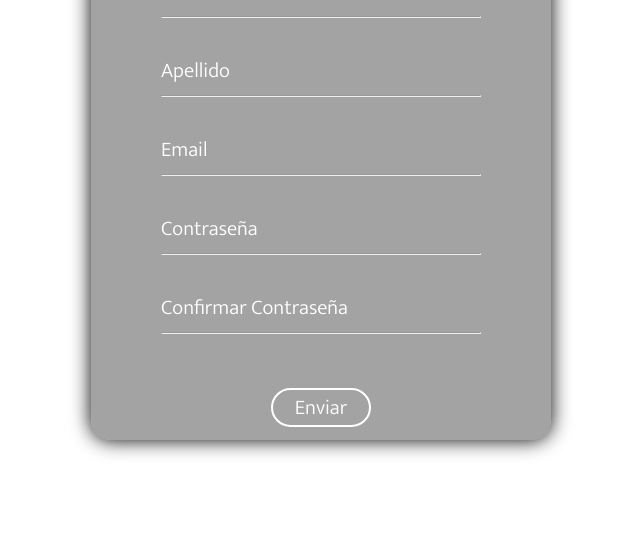
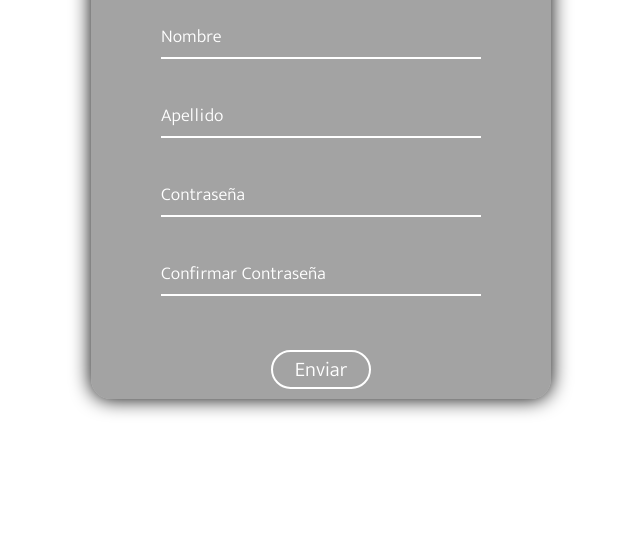
Before and after one commit to sastree/loginLuna, a plain HTML site: page index.html in a window 1280 px wide. Shown: the part 240-800 px from the top of the page, without its empty margins (319-959 px from the left). Drawn offline with Linux system fonts and the light colour scheme.

Commit message:
Update index.html

```diff
--- a/index.html
+++ b/index.html
@@ -34,7 +34,7 @@
         }
         .formulario {
             min-width: 460px;
-            min-height: 560px;
+            min-height: 460px;
             box-shadow: 0px 0px 20px black;
             border-radius: 20px;
             color: rgb(255, 255, 255);
@@ -83,15 +83,57 @@
             cursor: pointer;
             font-weight: 500;
         }
+
         .boton:hover {
             background-color: white;
             color: black;
         }
+
         .centrarBoton {
             display: flex;
             justify-content: center;
             align-items: center;
+            margin-bottom: 10px;
         }
+        .form-control input:focus + label span,
+        .form-control input:valid + label span {
+        color: lightblue;
+        transform: translateY(-30px);
+        }
+        .form-control {
+            position: relative;
+            width: 320px;
+          }
+
+          .form-control input {
+            background-color: transparent;
+            border: 0;
+            border-bottom: 2px #fff solid;
+            display: block;
+            width: 100%;
+            font-size: 18px;
+            color: #fff;
+          }
+
+          .form-control input:focus,
+          .form-control input:valid {
+            outline: 0;
+            border-bottom-color: lightblue;
+          }
+
+          .form-control label {
+            position: absolute;
+            top: 15px;
+            left: 0;
+            pointer-events: none;
+          }
+
+          .form-control label span {
+            display: inline-block;
+            font-size: 18px;
+            min-width: 5px;
+            transition: 0.3s cubic-bezier(0.68, -0.55, 0.265, 1.55);
+          }
 
     </style>
 </head>
@@ -100,21 +142,44 @@
         <div class="formulario">
             <h1>Formulario</h1><br>
             <span>
-                <input type="text" placeholder="Nombre" required class="inputNombre">
-                <hr><br>
-                <input type="text" placeholder="Apellido" required class="inputNombre">
-                <hr><br>
-                <input type="email" placeholder="Email" required class="inputNombre">
-                <hr><br>
-                <input type="password" placeholder="Contraseña" required class="inputNombre">
-                <hr><br>
-                <input type="password" placeholder="Confirmar Contraseña" required class="inputNombre">
-                <hr><br><br>
+                <div class="form-control">
+                <input type="text" required class="inputNombre">
+                <label>Nombre</label>
+                </div>
+                <br>
+
+                <div class="form-control">
+                <input type="text" required class="inputNombre">
+                <label>Apellido</label>
+                </div>
+                <br>
+
+                <div class="form-control">
+                <input type="password" required class="inputNombre">
+                <label>Contraseña</label>
+                </div>
+                <br>
+
+                <div class="form-control">
+                <input type="password" required class="inputNombre">
+                <label>Confirmar Contraseña</label>
+                </div>
+                <br><br>
                 <div class="centrarBoton">
                     <div class="boton">Enviar</div>
                 </div>
             </span>
         </div>
     </section>
+    <script>
+        const labels = document.querySelectorAll('.form-control label')
+
+    labels.forEach(label => {
+    label.innerHTML = label.innerText
+        .split('')
+        .map((letter, idx) => `<span style="transition-delay:${idx * 50}ms">${letter}</span>`)
+        .join('')
+    })
+    </script>
 </body>
 </html>
```
